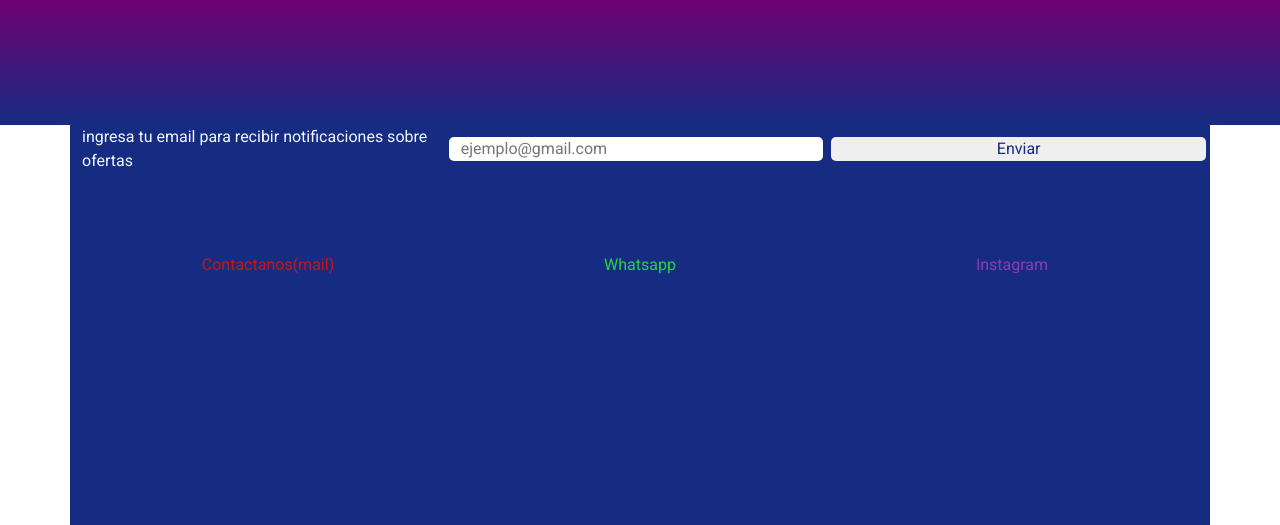
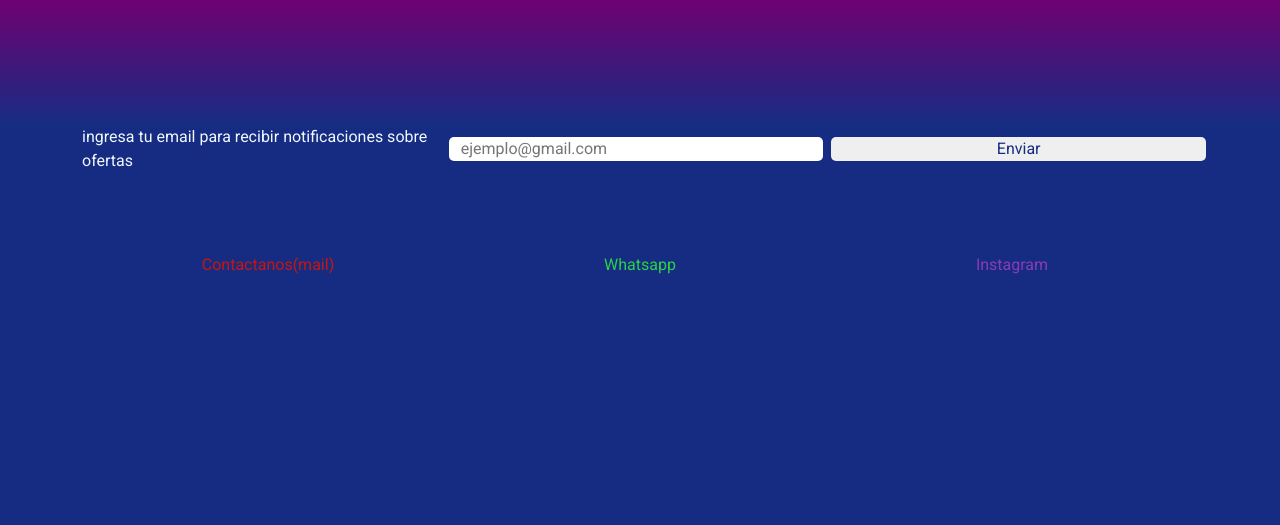
Before and after one commit to leonadoBrandellero/dasafio-coderhouse, a plain HTML site: page index.html in a window 1280 px wide. Shown: the part 1813-2338 px from the top of the page. Drawn offline with nearby package versions, Linux system fonts and the light colour scheme.

Commit message:
tercera entrega proyecto final v1.4

```diff
--- a/scss/parciales/_miscelanea.scss
+++ b/scss/parciales/_miscelanea.scss
@@ -1,5 +1,7 @@
 $azul: #162c82;
 $morado: #700071;
+
+
 
 /* inicio edicion de bootstrap */
 .row{
--- a/scss/parciales/_reseteador.scss
+++ b/scss/parciales/_reseteador.scss
@@ -7,3 +7,6 @@ header *, main *, footer *{
     color: aliceblue;
     font-family: 'Roboto', sans-serif;
 }
+footer{
+    background-color: #162c82;
+}
```
Also changed, not shown: css/estilo.css, 1 other file.
